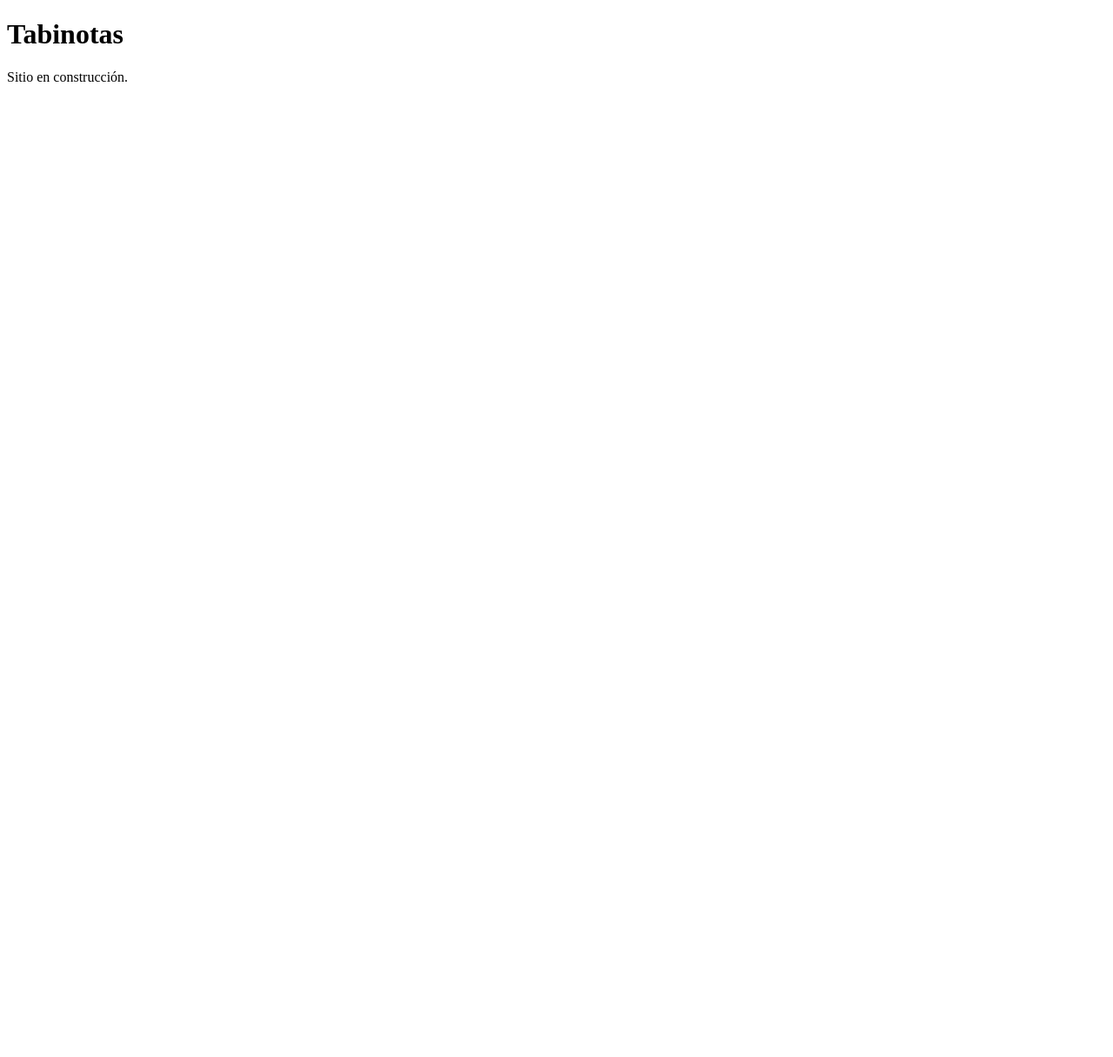
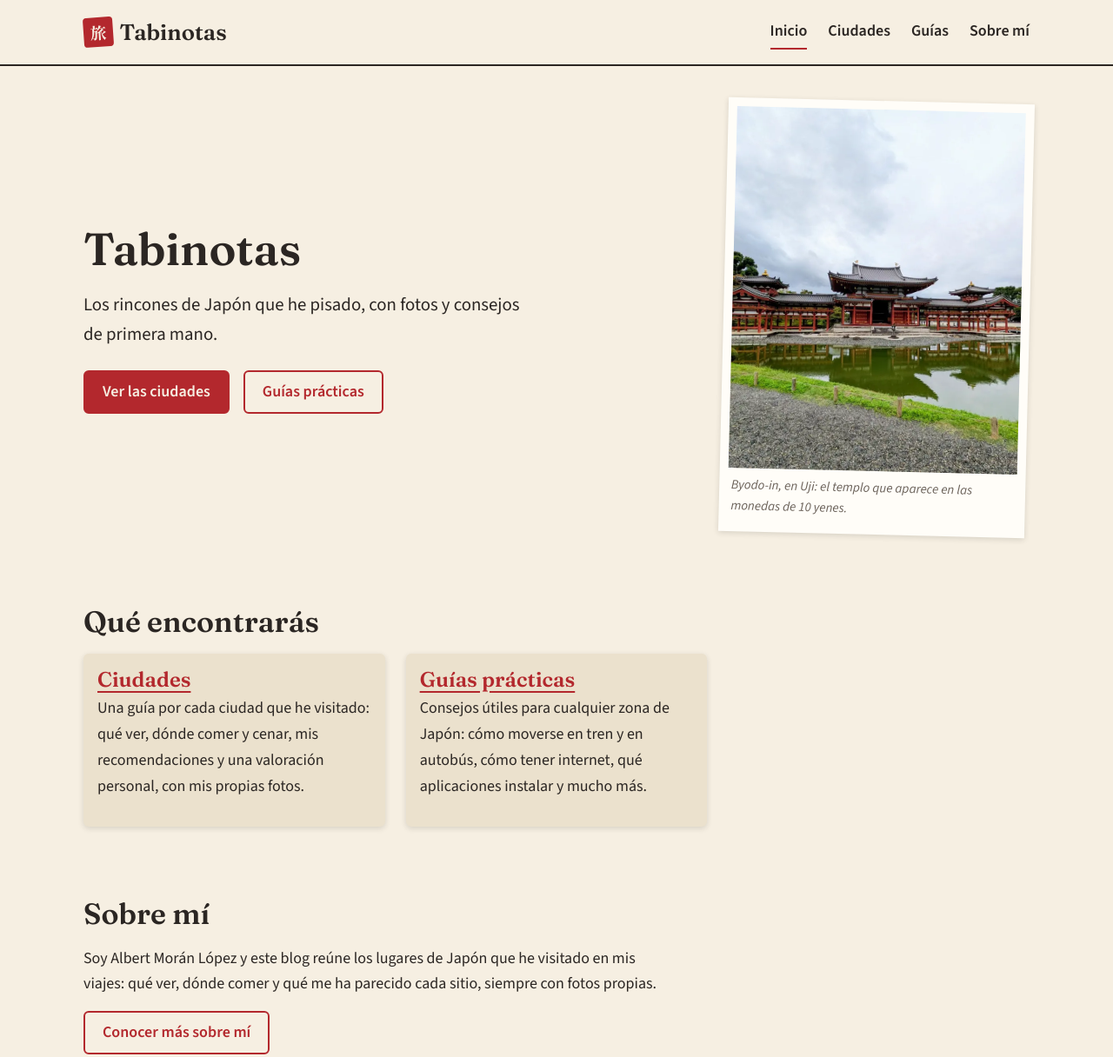
Before and after one commit to Ichirusaki/ichirusaki.github.io, a plain HTML site: page index.html in a window 1280 px wide. Shown: the top 1216 px of the page at 87% size. Before the commit the page ends 800 px from the top, so only its background shows below. Drawn offline with Linux system fonts and the light colour scheme.

Commit message:
Portada con imagen

```diff
--- a/css/styles.css
+++ b/css/styles.css
@@ -260,18 +260,31 @@ a:hover {
 /* Buttons */
 .button {
   display: inline-block;
-  padding: 0.6rem 1.25rem;
+  padding: 0.5rem 1.25rem;
   font-weight: 600;
   color: var(--color-paper);
   text-decoration: none;
   background: var(--color-hanko);
+  border: 2px solid var(--color-hanko);
   border-radius: var(--radius);
-  transition: background-color 0.15s;
+  transition: background-color 0.15s, border-color 0.15s, color 0.15s;
 }
 
 .button:hover {
   color: var(--color-paper);
   background: var(--color-hanko-dark);
+  border-color: var(--color-hanko-dark);
+}
+
+.button--outline {
+  color: var(--color-hanko);
+  background: transparent;
+}
+
+.button--outline:hover {
+  color: var(--color-paper);
+  background: var(--color-hanko);
+  border-color: var(--color-hanko);
 }
 
 /* Tags */
@@ -378,11 +391,50 @@ a:hover {
   object-fit: cover;
 }
 
+.polaroid--portrait img {
+  aspect-ratio: 4 / 5;
+}
+
 .polaroid__caption {
   padding: var(--space-2) var(--space-1) var(--space-3);
   font-size: var(--text-small);
   font-style: italic;
   color: var(--color-ink-muted);
+}
+
+/* Hero (home page) */
+.hero {
+  display: grid;
+  gap: var(--space-5);
+  align-items: center;
+  padding-block: var(--space-5);
+}
+
+.hero__lead {
+  max-width: 32rem;
+  font-size: 1.3rem;
+}
+
+.hero__actions {
+  display: flex;
+  flex-wrap: wrap;
+  gap: var(--space-3);
+  margin-top: var(--space-4);
+}
+
+.hero__photo {
+  justify-self: center;
+  width: min(100%, 22rem);
+}
+
+@media (min-width: 48rem) {
+  .hero {
+    grid-template-columns: 1.2fr 1fr;
+  }
+
+  .hero__photo {
+    justify-self: end;
+  }
 }
 
 /* Personal rating */
--- a/index.html
+++ b/index.html
@@ -3,14 +3,121 @@
 <head>
   <meta charset="utf-8">
   <meta name="viewport" content="width=device-width, initial-scale=1">
+  <!-- staging:start (remove this block at launch) -->
   <meta name="robots" content="noindex, nofollow">
-  <title>Tabinotas</title>
-  <meta name="description" content="Guía de viajes por Japón con los lugares que he visitado.">
+  <!-- staging:end -->
+
+  <title>Tabinotas | Guía de viajes por Japón</title>
+  <meta name="description" content="Guía de viajes por Japón con los lugares que he visitado: qué ver, dónde comer, fotos propias, consejos prácticos y mi valoración personal de cada ciudad.">
+  <meta name="author" content="Albert Morán López">
+  <link rel="canonical" href="https://ichirusaki.github.io/">
+  <meta name="theme-color" content="#f6efe2">
+  <link rel="icon" href="/favicon.svg" type="image/svg+xml">
+
+  <meta property="og:type" content="website">
+  <meta property="og:site_name" content="Tabinotas">
+  <meta property="og:locale" content="es_ES">
+  <meta property="og:title" content="Tabinotas | Guía de viajes por Japón">
+  <meta property="og:description" content="Guía de viajes por Japón con los lugares que he visitado: qué ver, dónde comer, fotos propias, consejos prácticos y mi valoración personal de cada ciudad.">
+  <meta property="og:url" content="https://ichirusaki.github.io/">
+  <meta property="og:image" content="https://ichirusaki.github.io/img/social/og-default.jpg">
+  <meta property="og:image:width" content="1200">
+  <meta property="og:image:height" content="630">
+  <meta property="og:image:alt" content="Pabellón del Fénix del templo Byodo-in, en Uji, con el estanque en primer plano">
+  <meta name="twitter:card" content="summary_large_image">
+
+  <link rel="preload" href="/fonts/fraunces-latin-600-normal.woff2" as="font" type="font/woff2" crossorigin>
+  <link rel="preload" href="/fonts/source-sans-3-latin-400-normal.woff2" as="font" type="font/woff2" crossorigin>
+  <link rel="stylesheet" href="/css/styles.css">
+
+  <script type="application/ld+json">
+  {
+    "@context": "https://schema.org",
+    "@type": "WebSite",
+    "name": "Tabinotas",
+    "url": "https://ichirusaki.github.io/",
+    "inLanguage": "es",
+    "author": {
+      "@type": "Person",
+      "name": "Albert Morán López"
+    }
+  }
+  </script>
 </head>
 <body>
-  <main>
-    <h1>Tabinotas</h1>
-    <p>Sitio en construcción.</p>
+  <a class="skip-link" href="#main-content">Saltar al contenido</a>
+
+  <header class="site-header">
+    <div class="container site-header__inner">
+      <a class="brand" href="/">
+        <span class="brand__seal" lang="ja" aria-hidden="true">旅</span>
+        Tabinotas
+      </a>
+      <nav class="site-nav" aria-label="Principal">
+        <ul class="site-nav__list">
+          <li><a class="site-nav__link" href="/" aria-current="page">Inicio</a></li>
+          <li><a class="site-nav__link" href="/cities/">Ciudades</a></li>
+          <li><a class="site-nav__link" href="/guides/">Guías</a></li>
+          <li><a class="site-nav__link" href="/about-me.html">Sobre mí</a></li>
+        </ul>
+      </nav>
+    </div>
+  </header>
+
+  <main id="main-content" class="container">
+    <section class="hero">
+      <div class="hero__text">
+        <h1>Tabinotas</h1>
+        <p class="hero__lead">Los rincones de Japón que he pisado, con fotos y consejos de primera mano.</p>
+        <div class="hero__actions">
+          <a class="button" href="/cities/">Ver las ciudades</a>
+          <a class="button button--outline" href="/guides/">Guías prácticas</a>
+        </div>
+      </div>
+      <figure class="polaroid polaroid--portrait hero__photo">
+        <img
+          src="/img/home/byodo-in-hero-1080.webp"
+          srcset="/img/home/byodo-in-hero-720.webp 720w, /img/home/byodo-in-hero-1080.webp 1080w"
+          sizes="(min-width: 48rem) 22rem, 80vw"
+          alt="Pabellón del Fénix del templo Byodo-in, en Uji, con el estanque en primer plano"
+          width="1080"
+          height="1350"
+          fetchpriority="high">
+        <figcaption class="polaroid__caption">Byodo-in, en Uji: el templo que aparece en las monedas de 10 yenes.</figcaption>
+      </figure>
+    </section>
+
+    <section class="section" aria-labelledby="explore-title">
+      <h2 id="explore-title">Qué encontrarás</h2>
+      <div class="card-grid">
+        <article class="card">
+          <div class="card__body">
+            <h3 class="card__title"><a href="/cities/">Ciudades</a></h3>
+            <p>Una guía por cada ciudad que he visitado: qué ver, dónde comer y cenar, mis recomendaciones y una valoración personal, con mis propias fotos.</p>
+          </div>
+        </article>
+        <article class="card">
+          <div class="card__body">
+            <h3 class="card__title"><a href="/guides/">Guías prácticas</a></h3>
+            <p>Consejos útiles para cualquier zona de Japón: cómo moverse en tren y en autobús, cómo tener internet, qué aplicaciones instalar y mucho más.</p>
+          </div>
+        </article>
+      </div>
+    </section>
+
+    <section class="section" aria-labelledby="about-title">
+      <h2 id="about-title">Sobre mí</h2>
+      <div class="prose">
+        <p>Soy Albert Morán López y este blog reúne los lugares de Japón que he visitado en mis viajes: qué ver, dónde comer y qué me ha parecido cada sitio, siempre con fotos propias.</p>
+        <p><a class="button button--outline" href="/about-me.html">Conocer más sobre mí</a></p>
+      </div>
+    </section>
   </main>
+
+  <footer class="site-footer">
+    <div class="container">
+      <p>© Albert Morán López · Tabinotas. Todos los derechos reservados.</p>
+    </div>
+  </footer>
 </body>
 </html>
```
Also changed, not shown: img/home/byodo-in-hero-1080.webp (added), img/home/byodo-in-hero-720.webp (added), img/social/og-default.jpg (added).
